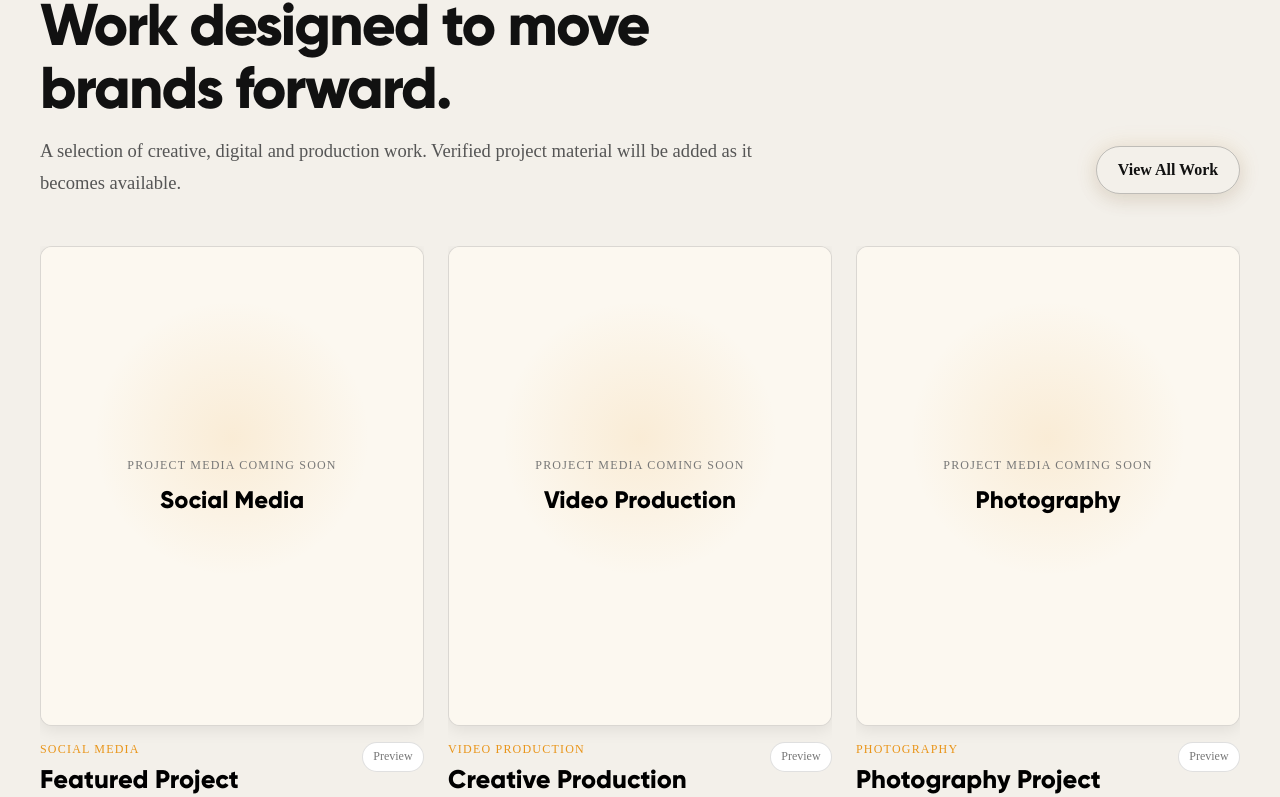
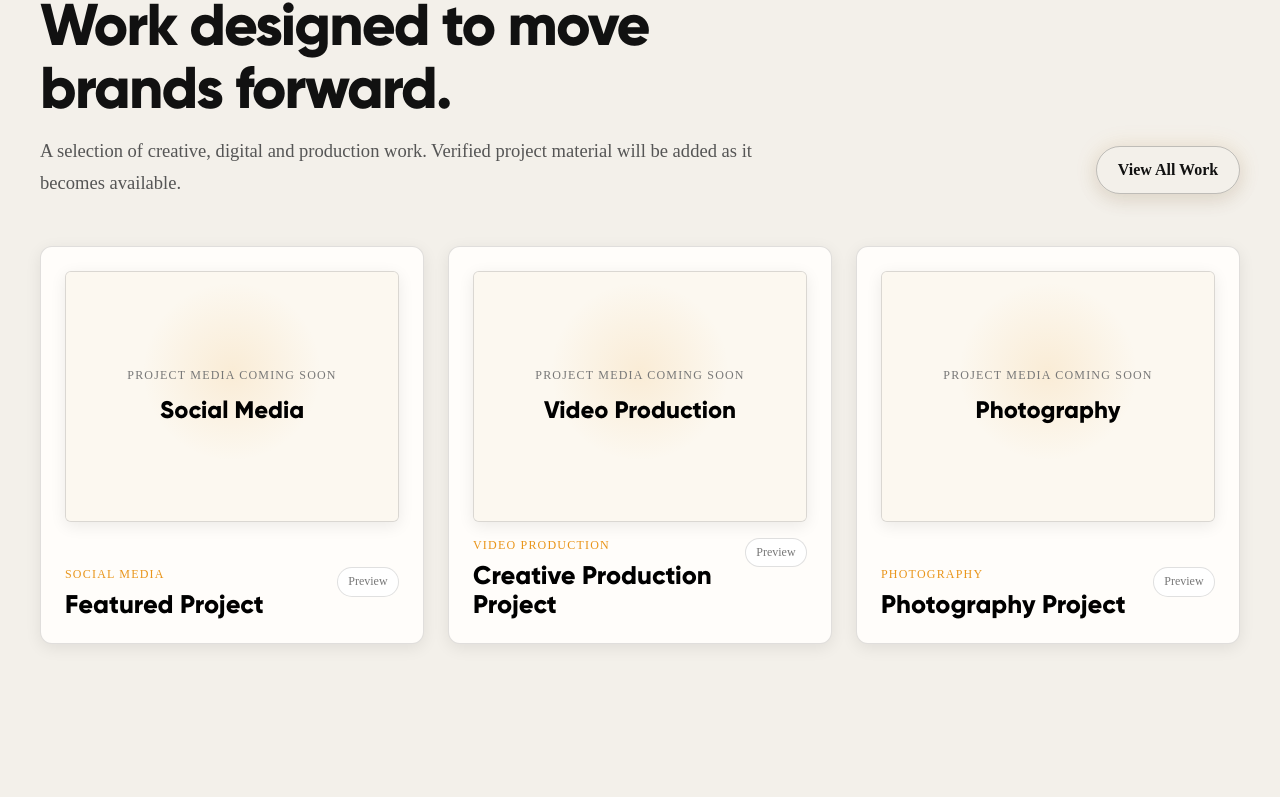
Before and after one commit to AkashTheSciGuy/adventyz-website, a React (Vite) app: page / in a window 1280 px wide. Shown: the part 1983-2780 px from the top of the page. Built offline with nearby package versions, Linux system fonts and the light colour scheme.

Commit message:
Fix selected work cards styling to match homepage cards and remove sharp orange border

```diff
--- a/src/sections/home/SelectedWorkSection.jsx
+++ b/src/sections/home/SelectedWorkSection.jsx
@@ -31,6 +31,7 @@ function SelectedWorkSection() {
           return (
             <motion.div
               key={project.id}
+              className="selected-work__item"
               initial={reduceMotion ? false : { opacity: 0, y: 40 }}
               whileInView={{ opacity: 1, y: 0 }}
               viewport={{ once: true, amount: 0.15 }}
@@ -42,7 +43,8 @@ function SelectedWorkSection() {
             >
               <SpotlightCard
                 className="selected-work__card hover-lift"
-                spotlightColor="rgba(233, 149, 26, 0.18)"
+                tilt={true}
+                spotlightColor="rgba(233, 149, 26, 0.16)"
               >
                 <div className="selected-work__media media-reveal">
                   {hasMedia ? (
--- a/src/styles/home.css
+++ b/src/styles/home.css
@@ -906,27 +906,52 @@
 
 .selected-work__grid {
   display: grid;
-
-  grid-template-columns: repeat(3, 1fr);
-
+  grid-template-columns: repeat(3, minmax(0, 1fr));
+  grid-auto-rows: 1fr;
+  align-items: stretch;
   gap: var(--space-5);
 }
 
+.selected-work__item {
+  height: 100%;
+  display: flex;
+  flex-direction: column;
+}
+
 .selected-work__card {
+  position: relative;
   min-width: 0;
-}
-
-.selected-work__media {
-  aspect-ratio: 4 / 5;
-
-  background: var(--color-surface);
-
+  height: 100%;
+  display: flex;
+  flex-direction: column;
+  justify-content: space-between;
+  padding: var(--space-5);
+  background: var(--home-card);
   border: 1px solid var(--color-border);
   border-radius: var(--radius-md);
-
   box-shadow: var(--shadow-sm);
-
   overflow: hidden;
+  transition:
+    transform var(--transition-base),
+    border-color var(--transition-base),
+    box-shadow var(--transition-base);
+}
+
+.selected-work__card:hover {
+  transform: translateY(-4px);
+  border-color: var(--color-border-brand);
+  box-shadow: var(--shadow-brand);
+}
+
+.selected-work__media {
+  width: 100%;
+  aspect-ratio: 4 / 3;
+  background: var(--color-surface);
+  border: 1px solid var(--color-border);
+  border-radius: var(--radius-sm);
+  box-shadow: var(--shadow-sm);
+  overflow: hidden;
+  position: relative;
 }
 
 .selected-work__media img {
@@ -1323,6 +1348,7 @@
     grid-template-columns: repeat(2, 1fr);
   }
 
+  .selected-work__item:last-child,
   .selected-work__card:last-child {
     grid-column: 1 / -1;
   }
@@ -1386,6 +1412,7 @@
     min-height: 200px;
   }
 
+  .selected-work__item:last-child,
   .selected-work__card:last-child {
     grid-column: auto;
   }
--- a/src/styles/motion.css
+++ b/src/styles/motion.css
@@ -104,6 +104,7 @@
   position: relative;
   overflow: hidden;
   isolation: isolate;
+  border-radius: var(--radius-md);
   transition:
     transform var(--transition-base),
     box-shadow var(--transition-base),
```
